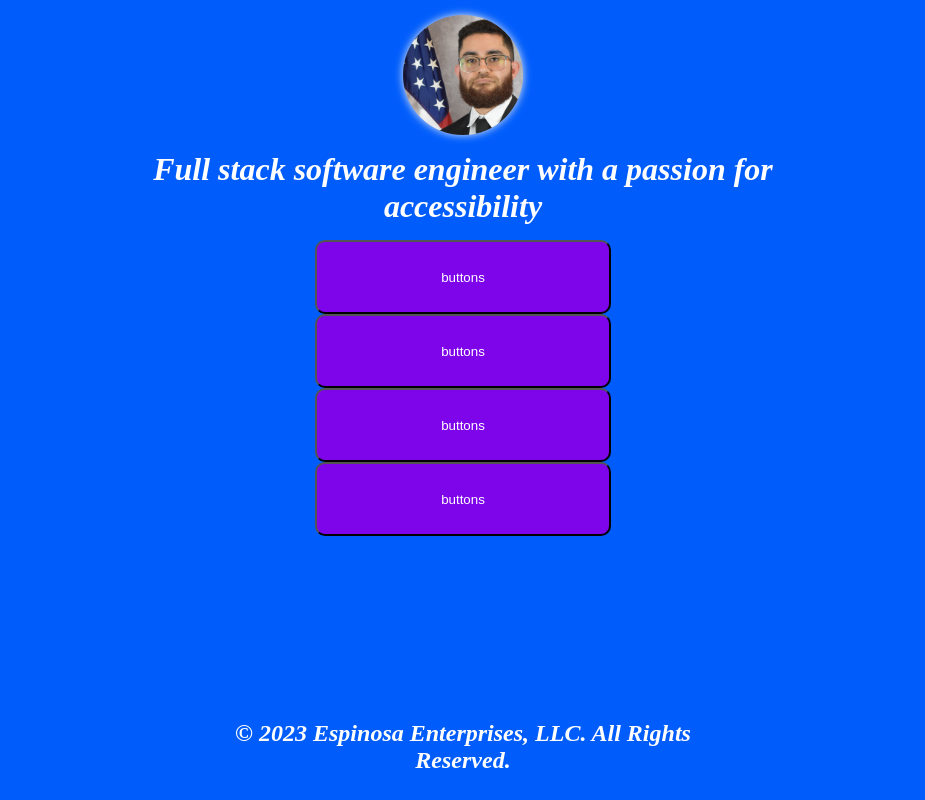
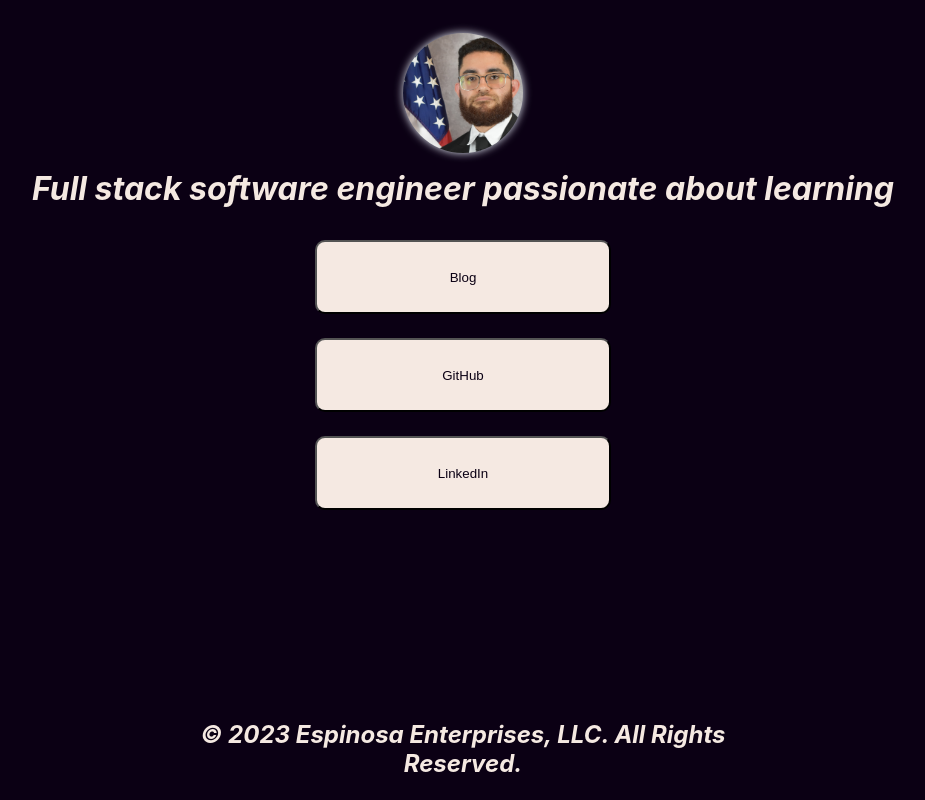
Before and after one commit to jakeEspinosa/linktreeClone, a Vue app: page / in a window 1280 px wide. Shown: the whole page, without its empty margins (177-1102 px from the left). Built offline with nearby package versions, Linux system fonts and the light colour scheme.

Commit message:
Finalize layout.

```diff
--- a/src/App.vue
+++ b/src/App.vue
@@ -5,13 +5,24 @@ import LinkyProfilePicture from "@/components/LinkyProfilePicture.vue";
 <template>
   <header class="header">
     <LinkyProfilePicture image-url="src/assets/images/Espinosa.jpg"/>
-    <h1>Full stack software engineer with a passion for accessibility</h1>
+    <h1>Full stack software engineer passionate about learning</h1>
 </header>
   <main class="main">
-    <button>buttons</button>
-    <button>buttons</button>
-    <button>buttons</button>
-    <button>buttons</button>
+    <a href="https://www.jakeespinosa.com/blog" target="_blank">
+      <button>
+        Blog
+      </button>
+    </a>
+    <a href="https://github.com/jakeEspinosa" target="_blank">
+      <button>
+        GitHub
+      </button>
+    </a>
+    <a href="https://www.linkedin.com/in/jake-espinosa/" target="_blank">
+      <button>
+        LinkedIn
+      </button>
+    </a>
   </main>
   <footer class="footer">
     <h2>© 2023 Espinosa Enterprises, LLC. All Rights Reserved.</h2>
@@ -33,6 +44,7 @@ import LinkyProfilePicture from "@/components/LinkyProfilePicture.vue";
 
 .main {
   min-height: 60dvh;
+  gap: 1.5rem;
 }
 
 .footer {
@@ -42,12 +54,12 @@ h1, h2 {
   width: 40ch;
   text-align: center;
   font-style: italic;
-  color: white;
+  color: #f5e9e2;
 }
 
 button {
-  color: white;
-  background-color: #7E04E9;
+  color: #0b0014;
+  background-color: #f5e9e2;
   width: 40ch;
   border-radius: 10px;
   height: 10ch;
--- a/src/assets/css/normalize.css
+++ b/src/assets/css/normalize.css
@@ -4,7 +4,8 @@
 
 body {
   min-height: 100%;
-  background-color: #005DFB;
+  background-color: #0b0014;
+  font-family: -apple-system, BlinkMacSystemFont, "Segoe UI", Roboto, Helvetica, Arial, sans-serif, "Apple Color Emoji", "Segoe UI Emoji", "Segoe UI Symbol";
 }
 
 html, body, #app {
```
